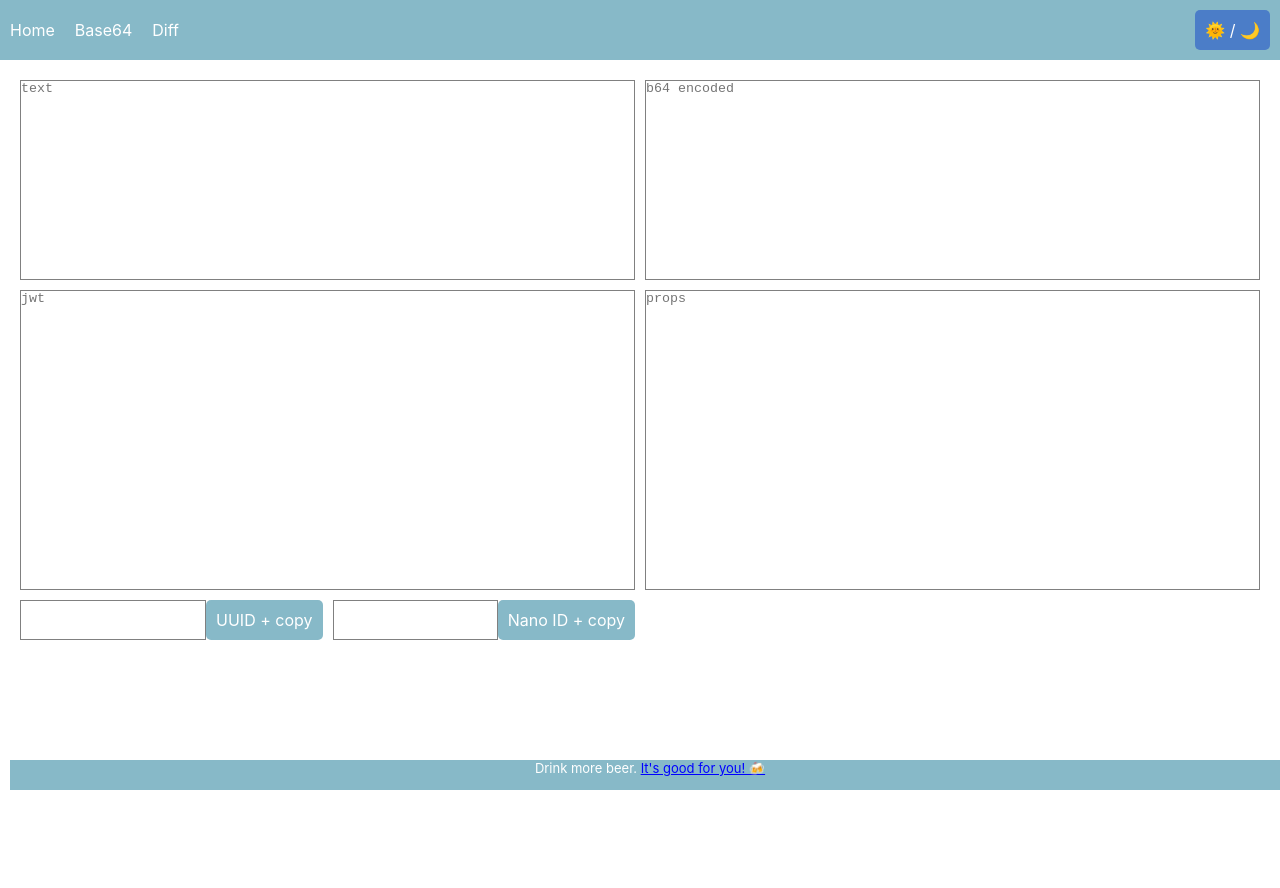
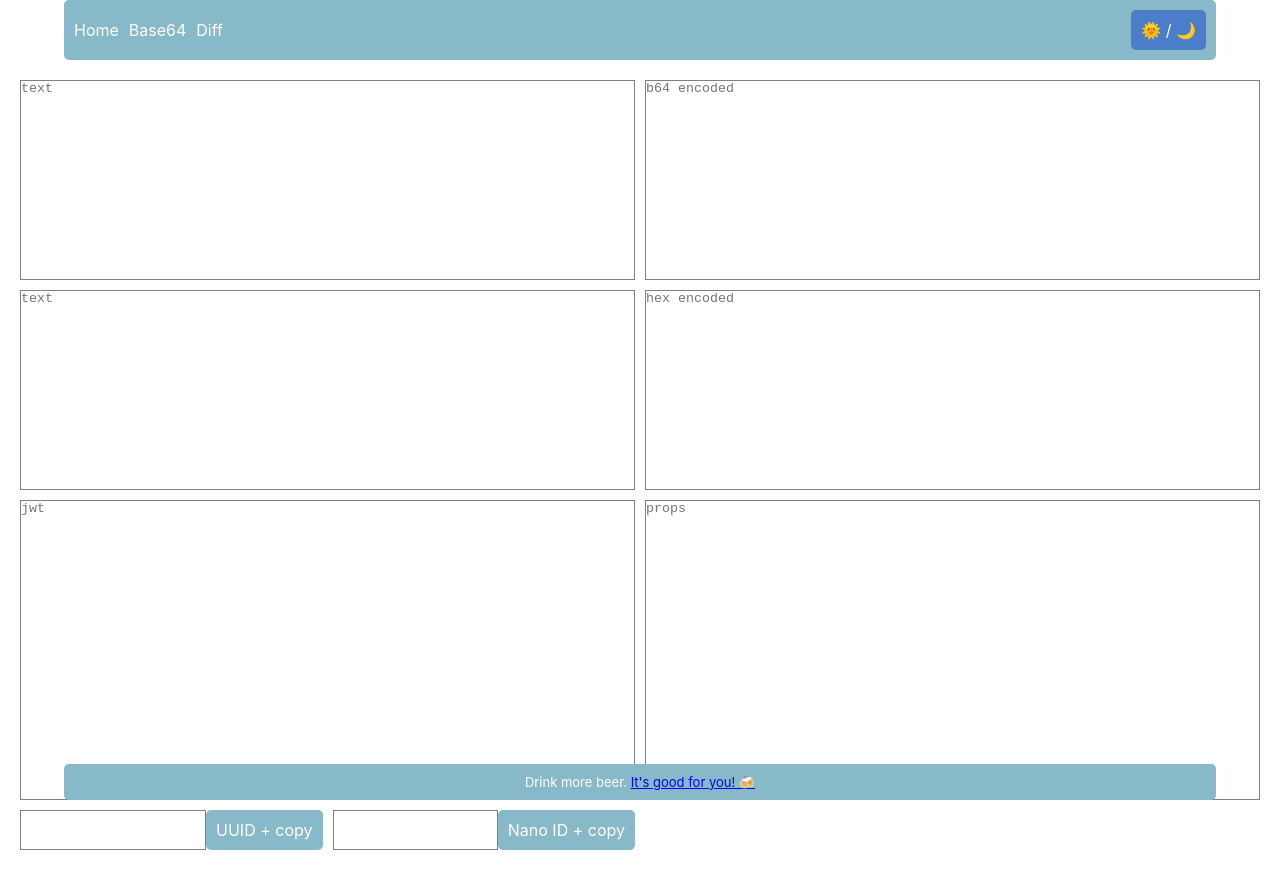
Before and after one commit to ravenscar/pauls-tools, a React (Create React App) app: page /base64 in a window 1280 px wide. Shown: the top 888 px of the page. Before the commit the page ends 800 px from the top, so only its background shows below. Built offline with nearby package versions, Linux system fonts and the light colour scheme.

Commit message:
various css changes

```diff
--- a/package.json
+++ b/package.json
@@ -25,7 +25,6 @@
     "react-feather": "^2.0.10",
     "react-router-dom": "^6.8.0",
     "react-scripts": "5.0.1",
-    "react-simple-code-editor": "^0.13.1",
     "uuid": "^9.0.0",
     "web-vitals": "^2.1.4"
   },
--- a/src/components/navigation-bar.tsx
+++ b/src/components/navigation-bar.tsx
@@ -6,18 +6,17 @@ import {authedLinks} from '../routes';
 import {Button} from '../pages/style-helpers';
 
 const Nav = styled.nav`
+	border-radius: 5px;
 	display: grid;
 	grid-area: header;
 	grid-template-areas: 'nav spacing settings';
 	background-color: ${props => props.theme.colors.featureBackground};
-	padding-top: 10px;
-	padding-bottom: 10px;
+	padding: 10px;
 `;
 
 const NavRow = styled.div`
 	grid-area: nav;
 	margin-top: auto;
-	margin-bottom: auto;
 	margin-bottom: auto;
 	padding: 0;
 `;
@@ -26,7 +25,7 @@ const StyledNavLink = styled(NavLink)`
 	color: ${props => props.theme.colors.featureBackgroundContrast};
 	text-align: center;
 	text-decoration: none;
-	padding: 10px;
+	padding-right: 10px;
 	&:hover {
 		text-decoration: underline;
 	}
@@ -37,7 +36,6 @@ const StyledNavLink = styled(NavLink)`
 const DarkmodeToggle = styled(Button)`
 	grid-area: settings;
 	margin-left: auto;
-	margin-right: 10px;
 `;
 
 type Props = {
--- a/src/components/page-layout.tsx
+++ b/src/components/page-layout.tsx
@@ -4,12 +4,9 @@ import {NavigationBar} from './navigation-bar';
 
 const Container = styled.div`
 	min-height: 100%;
-	max-height: 100%;
 	display: grid;
 	grid-template-columns: 1fr;
-	grid-template-rows: auto 1fr auto;
-	min-height: 100vh;
-	max-height: 100vh;
+	grid-template-rows: 1fr;
 	grid-template-areas:
 		'header'
 		'content'
@@ -17,19 +14,34 @@ const Container = styled.div`
 `;
 
 const Page = styled.div`
-	margin: 20px;
+	padding-left: 20px;
+	padding-right: 20px;
+	padding-top: 80px;
+	padding-bottom: 50px;
 	min-height: 100%;
-	max-height: 100%;
+`;
+
+const Header = styled.div`
+	position: fixed;
+	top: 0;
+	justify-self: center;
+	min-width: 90%;
+	z-index: 1;
 `;
 
 const Footer = styled.footer`
-	width: 100%;
-	height: 30px;
-	margin: 10px;
+	align-content: end;
+	position: fixed;
+	bottom: 0;
+	justify-self: center;
+	min-width: 90%;
+	z-index: 1;
+	padding: 10px;
 	background-color: ${props => props.theme.colors.featureBackground};
 	color: ${props => props.theme.colors.featureBackgroundContrast};
 	font-size: small;
 	text-align: center;
+	border-radius: 5px;
 `;
 
 type Props = PropsWithChildren & {
@@ -38,7 +50,9 @@ type Props = PropsWithChildren & {
 
 export const PageLayout = (props: Props) => (
 	<Container>
-		<NavigationBar id='header' toggleDarkmode={props.toggleDarkmode} />
+		<Header>
+			<NavigationBar id='header' toggleDarkmode={props.toggleDarkmode} />
+		</Header>
 		<Page>{props.children}</Page>
 		<Footer id='footer'>
 			<center>
--- a/src/pages/page-base64.tsx
+++ b/src/pages/page-base64.tsx
@@ -6,9 +6,13 @@ import {Area, BigLeft, Button, Container, Half, Quarter} from './style-helpers';
 import {useSerialize} from '../storage/cache';
 
 const Base64 = () => {
-	const [text, setText] = React.useState(atob(''));
+	const [b64Text, setB64Text] = React.useState(atob(''));
 	const [b64, setB64] = React.useState('');
 	const [badBase64, setBadBase64] = React.useState(false);
+
+	const [hexText, setHexText] = React.useState(atob(''));
+	const [hex, setHex] = React.useState('');
+	const [badHex, setBadHex] = React.useState(false);
 
 	const [jot, setJot] = React.useState('');
 	const [jotProps, setJotProps] = React.useState('');
@@ -19,10 +23,12 @@ const Base64 = () => {
 
 	useSerialize(
 		'/b64',
-		{text, b64, jot, jotProps, uuid, nanoId},
+		{b64Text, b64, hexText, hex, jot, jotProps, uuid, nanoId},
 		{
-			text: setText,
+			b64Text: setB64Text,
 			b64: setB64,
+			hexText: setHexText,
+			hex: setHex,
 			jot: setJot,
 			jotProps: setJotProps,
 			uuid: setUuid,
@@ -30,9 +36,9 @@ const Base64 = () => {
 		},
 	);
 
-	const handleTextChange = (e: React.ChangeEvent<HTMLTextAreaElement>) => {
+	const handleB64TextChange = (e: React.ChangeEvent<HTMLTextAreaElement>) => {
 		const val = e.target.value;
-		setText(val);
+		setB64Text(val);
 		setB64(btoa(val));
 		setBadBase64(false);
 	};
@@ -41,10 +47,56 @@ const Base64 = () => {
 		const val = e.target.value;
 		setB64(val);
 		try {
-			setText(atob(val));
+			setB64Text(atob(val));
 			setBadBase64(false);
 		} catch {
 			setBadBase64(true);
+		}
+	};
+
+	const convertToHex = (input: string) => {
+		let output = '';
+
+		for (const c of input) {
+			output = output + c.charCodeAt(0).toString(16).padStart(2, '0');
+		}
+
+		return output;
+	};
+
+	const convertFromHex = (input: string) => {
+		let output = '';
+		let buffer = '';
+
+		for (const c of input) {
+			if (!Number.isNaN(parseInt(c, 16))) {
+				buffer = buffer + c;
+			}
+			if (buffer.length === 2) {
+				const c = String.fromCharCode(parseInt(buffer, 16));
+				output = output + c;
+				buffer = '';
+			}
+		}
+
+		return output;
+	};
+
+	const handleHexTextChange = (e: React.ChangeEvent<HTMLTextAreaElement>) => {
+		const val = e.target.value;
+		setHexText(val);
+		setHex(convertToHex(val));
+		setBadHex(false);
+	};
+
+	const handleHexChange = (e: React.ChangeEvent<HTMLTextAreaElement>) => {
+		const val = e.target.value;
+		setHex(val);
+		try {
+			setHexText(convertFromHex(val));
+			setBadHex(false);
+		} catch {
+			setBadHex(true);
 		}
 	};
 
@@ -86,8 +138,8 @@ const Base64 = () => {
 				<Area
 					placeholder='text'
 					min-height='200px'
-					onChange={handleTextChange}
-					value={text}
+					onChange={handleB64TextChange}
+					value={b64Text}
 				/>
 			</Half>
 			<Half>
@@ -96,6 +148,23 @@ const Base64 = () => {
 					min-height='200px'
 					onChange={handleB64Change}
 					value={b64}
+				/>
+			</Half>
+
+			<Half>
+				<Area
+					placeholder='text'
+					min-height='200px'
+					onChange={handleHexTextChange}
+					value={hexText}
+				/>
+			</Half>
+			<Half>
+				<Area
+					placeholder='hex encoded'
+					min-height='200px'
+					onChange={handleHexChange}
+					value={hex}
 				/>
 			</Half>
 
--- a/src/pages/page-diff/index.tsx
+++ b/src/pages/page-diff/index.tsx
@@ -13,7 +13,6 @@ const Container = styled.div`
 	grid-template-rows: 1fr 1fr;
 	gap: 10px;
 	min-height: 100%;
-	max-height: 100%;
 `;
 
 const Selection = styled.div`
--- a/src/pages/page-home/index.tsx
+++ b/src/pages/page-home/index.tsx
@@ -7,14 +7,10 @@ import {AddTodoForm} from './todo/add-todo-form';
 import {TodoList} from './todo/todo-list';
 import {purgeCompletedTodos, Todo} from '../../storage/todos';
 import {useEditorFilelist} from '../../storage/editor';
-
-import ReactSimpleCodeEditor from 'react-simple-code-editor';
-// import { highlight, languages } from 'prismjs/components/prism-core';
-import {prismHighlightSyntax} from '../page-diff/prism-highlight-syntax';
+import {FilePlus, Save} from 'react-feather';
 
 const Page = styled(BigRight)`
 	min-height: 100%;
-	max-height: 100%;
 `;
 
 const Sidebar = styled.div`
@@ -43,41 +39,14 @@ const NoteControls = styled.div`
 	min-height: 100px;
 `;
 
-// const EditorForm = styled(Half)`
-// 	grid-template-rows: auto 1fr;
-// `;
-
-const EditorForm = styled.div`
-	display: flex;
-	flex-direction: column;
-	max-height: fit-content(20em);
+const EditorForm = styled(Half)`
+	grid-template-rows: auto 1fr;
 `;
 
-const EditorContainer = styled.div`
-	flex: 1;
-	overflow: scroll;
-	max-height: 100%;
-`;
-
-const Editor = styled(ReactSimpleCodeEditor)`
-	white-space: pre;
-	caret-color: #fff;
-	min-width: 100%;
-	min-height: 100%;
-	float: left;
-	& > textarea,
-	& > pre {
-		outline: none;
-		white-space: pre !important;
-	}
-`;
 const Home = () => {
 	const [selected, setSelected] = useState<Todo | undefined>();
+	const [editorContent, setEditorContent] = useState('');
 	const files = useEditorFilelist();
-
-	const [code, setCode] = React.useState(
-		`function add(a, b) {\n  return a + b;\n}`,
-	);
 
 	const purge = async () => {
 		await purgeCompletedTodos();
@@ -97,19 +66,12 @@ const Home = () => {
 			</Sidebar>
 			<Container vertStretch={true}>
 				<EditorForm>
-					<NoteControls>xxx</NoteControls>
-					<EditorContainer>
-						<Editor
-							value={code}
-							onValueChange={code => setCode(code)}
-							highlight={code => prismHighlightSyntax(code, 'js')}
-							padding={10}
-							style={{
-								fontFamily: '"Fira code", "Fira Mono", monospace',
-								fontSize: 12,
-							}}
-						/>
-					</EditorContainer>
+					<NoteControls>
+						<input />
+						<Save />
+						<FilePlus />
+					</NoteControls>
+					<Area />
 				</EditorForm>
 				<Half>
 					<Todos>
--- a/src/pages/page-home/todo/priority.tsx
+++ b/src/pages/page-home/todo/priority.tsx
@@ -7,8 +7,7 @@ import {Priority} from '../../../storage/todos';
 const StyledPriority = styled.div`
 	display: flex;
 	flex: 1;
-	max-height: 20px;
-	min-height: 20px;
+	height: 20px;
 `;
 
 export const getPriorityColour = (priority: Priority) => {
--- a/src/pages/page-home/todo/style.tsx
+++ b/src/pages/page-home/todo/style.tsx
@@ -27,7 +27,5 @@ export const TodoBoard = styled.div`
 	justify-content: center;
 	gap: 10px;
 
-	min-height: 400px;
-	max-height: 400px;
 	overflow-y: auto;
 `;
--- a/src/pages/style-helpers.tsx
+++ b/src/pages/style-helpers.tsx
@@ -5,7 +5,6 @@ export const Container = styled.div<{vertStretch?: boolean}>`
 	grid-template-columns: repeat(12, 1fr);
 	grid-gap: 10px;
 	min-height: 100%;
-	max-height: 100%;
 	align-content: ${props => (props.vertStretch ? 'stretch' : 'baseline')};
 `;
 
--- a/src/theme.tsx
+++ b/src/theme.tsx
@@ -39,15 +39,11 @@ export const getGlobalStyles = (theme: Theme) => css`
 	}
 
 	body {
-		overflow: hidden;
-		max-height: 100vh;
 		min-height: 100vh;
 		background-color: ${theme.colors.background};
 	}
 
 	#root {
-		max-height: 100vh;
-		min-height: 100vh;
 		overflow: auto;
 	}
 
@@ -78,6 +74,7 @@ export const getGlobalStyles = (theme: Theme) => css`
 		background-color: ${theme.colors.background};
 		color: ${theme.colors.text};
 		border-color: ${theme.colors.tableBorder};
+		tab-size: 2;
 	}
 `;
 
```
